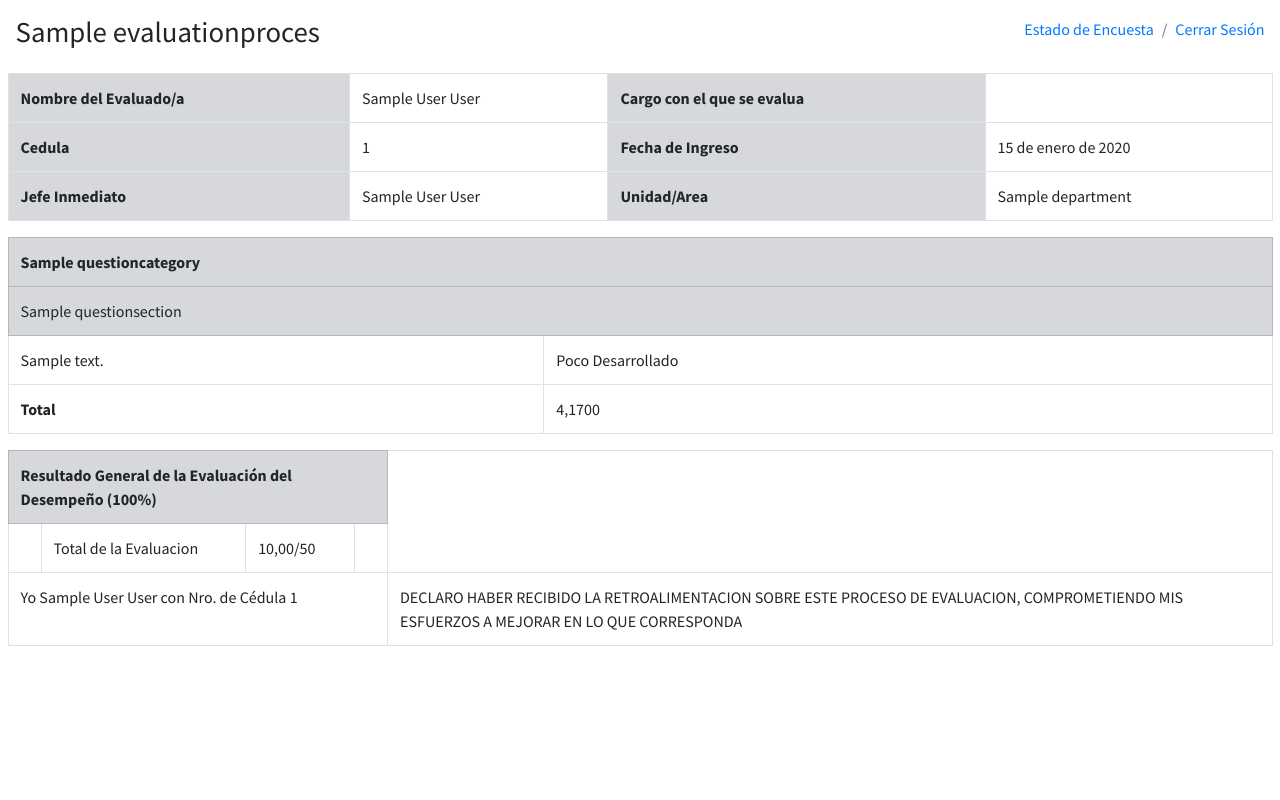
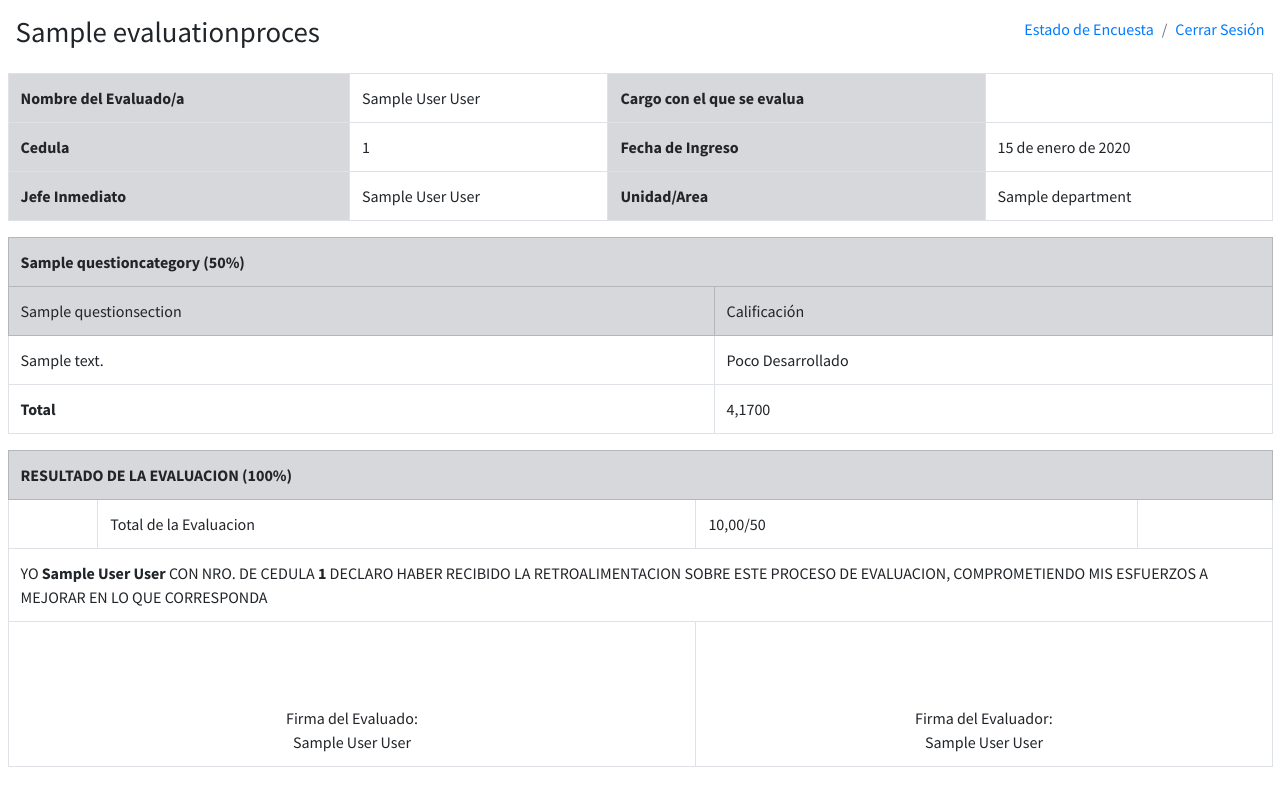
Before and after one commit to Xissco/evaluationsModule, a Django app: page /evaluations/evaluationresult/1/ in a window 1280 px wide. Run offline with Django 4.2, Linux system fonts and the light colour scheme; tables that the repository leaves empty hold one stand-in row (values such as "Sample post"); data that the repository does not hold is empty; some libraries are stand-ins or nearby versions.

Commit message:
[ADD] App Quiz - Footer

```diff
--- a/app/evaluations/templates/evaluations/quizResult.html
+++ b/app/evaluations/templates/evaluations/quizResult.html
@@ -43,11 +43,16 @@
                             <table class="table table-bordered ">
                             <tbody>
                             <tr class="table-secondary">
-                                <td colspan="2"><strong>{{ category }}</strong></td>
+                                <td colspan="2"><strong>{{ category }} (50%)</strong></td>
                             </tr>
                             {% for section in category.section.all %}
                                 <tr class="table-secondary">
+                                    {% if forloop.first %}
+                                    <td>{{ section }}</td>
+                                    <td>Calificación</td>
+                                    {% else %}
                                     <td colspan="2">{{ section }}</td>
+                                    {% endif %}
                                 </tr>
                                 {% for question in section.question.all %}
                                     <tr>
@@ -66,7 +71,7 @@
                 <table class="table table-bordered ">
                     <tbody>
                         <tr class="table-secondary">
-                            <td colspan="4"><strong>Resultado General de la Evaluación del Desempeño (100%)</strong></td>
+                            <td colspan="4"><strong>RESULTADO DE LA EVALUACION (100%)</strong></td>
                         </tr>
                     <tr>
                         <td></td>
@@ -75,9 +80,14 @@
                         <td></td>
                     </tr>
                     <tr>
-                        <td colspan="4">Yo {{ quiz.evaluation.evaluated }} con Nro. de Cédula {{ quiz.evaluation.evaluated.employee_id }}</td>
-                        <td colspan="4">DECLARO HABER RECIBIDO LA RETROALIMENTACION SOBRE ESTE PROCESO DE EVALUACION, COMPROMETIENDO MIS ESFUERZOS A MEJORAR EN LO QUE CORRESPONDA</td>
-
+                        <td colspan="4">
+                            YO <strong>{{ quiz.evaluation.evaluated }}</strong> CON NRO. DE CEDULA <strong>{{ quiz.evaluation.evaluated.employee_id }}</strong>
+                            DECLARO HABER RECIBIDO LA RETROALIMENTACION SOBRE ESTE PROCESO DE EVALUACION, COMPROMETIENDO MIS ESFUERZOS A MEJORAR EN LO QUE CORRESPONDA
+                        </td>
+                    </tr>
+                    <tr>
+                        <td colspan="2" style="text-align: center"><br/><br/><br/>Firma del Evaluado: <br/>{{ quiz.evaluation.evaluated }}</td>
+                        <td colspan="2" style="text-align: center"><br/><br/><br/>Firma del Evaluador: <br/>{{ quiz.evaluator }}</td>
                     </tr>
                 </table>
                 </div>
--- a/app/hr/models.py
+++ b/app/hr/models.py
@@ -54,7 +54,6 @@ class Employee(BaseModel):
     employee_id = models.CharField(max_length=10, verbose_name='Cedula')
     hire_date = models.DateField(verbose_name='Fecha de Ingreso')
     job = models.ForeignKey(Job, verbose_name='Puesto', on_delete=models.CASCADE, null=True)
-    isManager = models.BooleanField(verbose_name='Es coordinador?', default=False)
     departament = models.ForeignKey(Department, verbose_name='Departamento', on_delete=models.CASCADE, null=True)
     user = models.OneToOneField(User, on_delete=models.CASCADE)
 
```
Also changed, not shown: app/hr/admin.py (+14 -14 lines).
